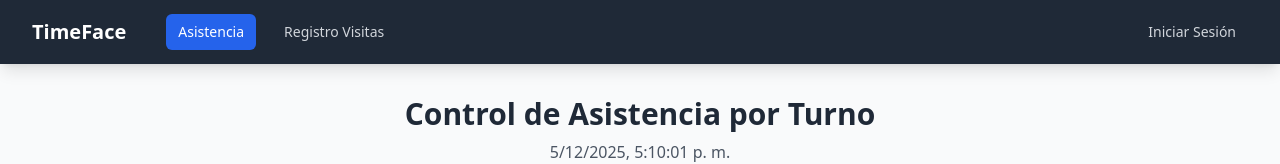
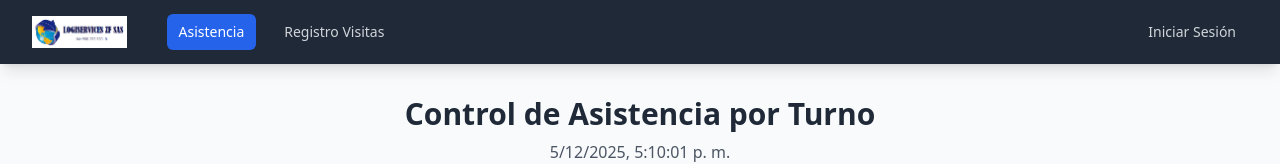
Before and after one commit to pauloperezpaternina/TimeFace, a React (Vite) app: page / in a window 1280 px wide. Shown: the top 164 px of the page. Built offline with nearby package versions, Linux system fonts and the light colour scheme; no server answers; the database is empty.

Commit message:
[dyad] Added the company logo to the header - wrote 1 file(s) + extra files edited outside of Dyad

```diff
--- a/components/Header.tsx
+++ b/components/Header.tsx
@@ -1,4 +1,3 @@
-
 import React, { useState } from 'react';
 import { Page } from '../App';
 import { User } from '../types';
@@ -65,7 +64,12 @@ const Header: React.FC<HeaderProps> = ({ currentPage, setCurrentPage, currentUse
         <div className="flex items-center justify-between h-16">
           <div className="flex items-center">
             <div className="flex-shrink-0">
-              <span onClick={() => handleNavClick('dashboard')} className="text-white font-bold text-xl cursor-pointer">TimeFace</span>
+              <img
+                src="/logo.png"
+                alt="Logiservices ZF S.A.S Logo"
+                className="h-8 w-auto cursor-pointer"
+                onClick={() => handleNavClick('dashboard')}
+              />
             </div>
             <div className="hidden md:block">
               <div className="ml-10 flex items-baseline space-x-4">
```
Also changed, not shown: logo.png (added).
